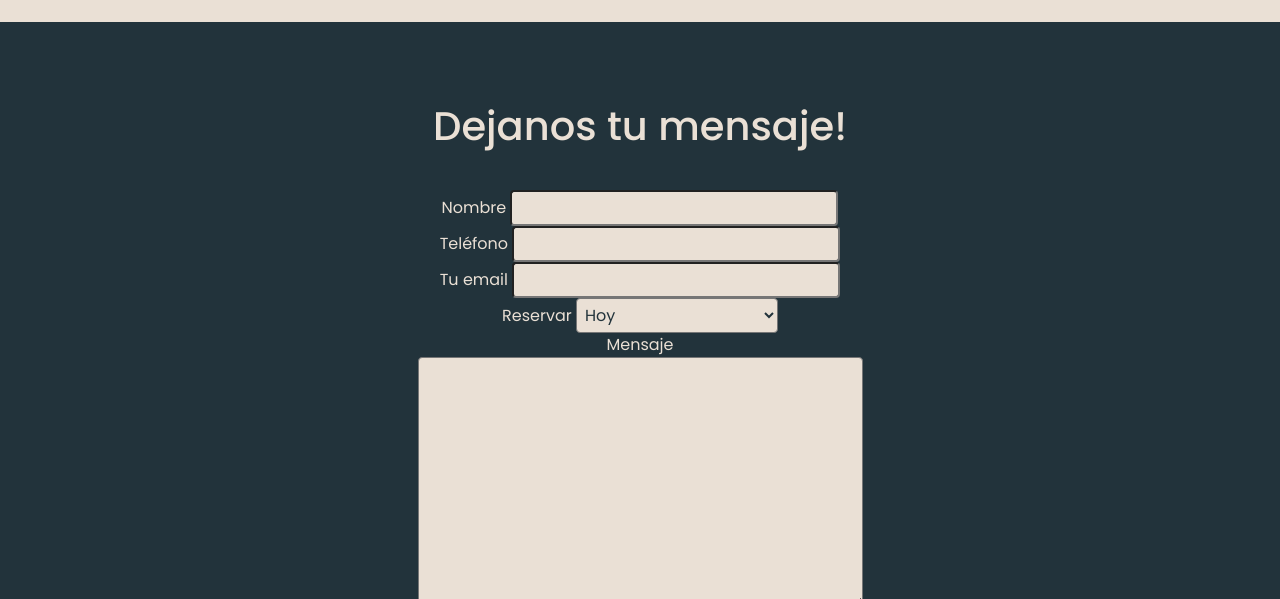
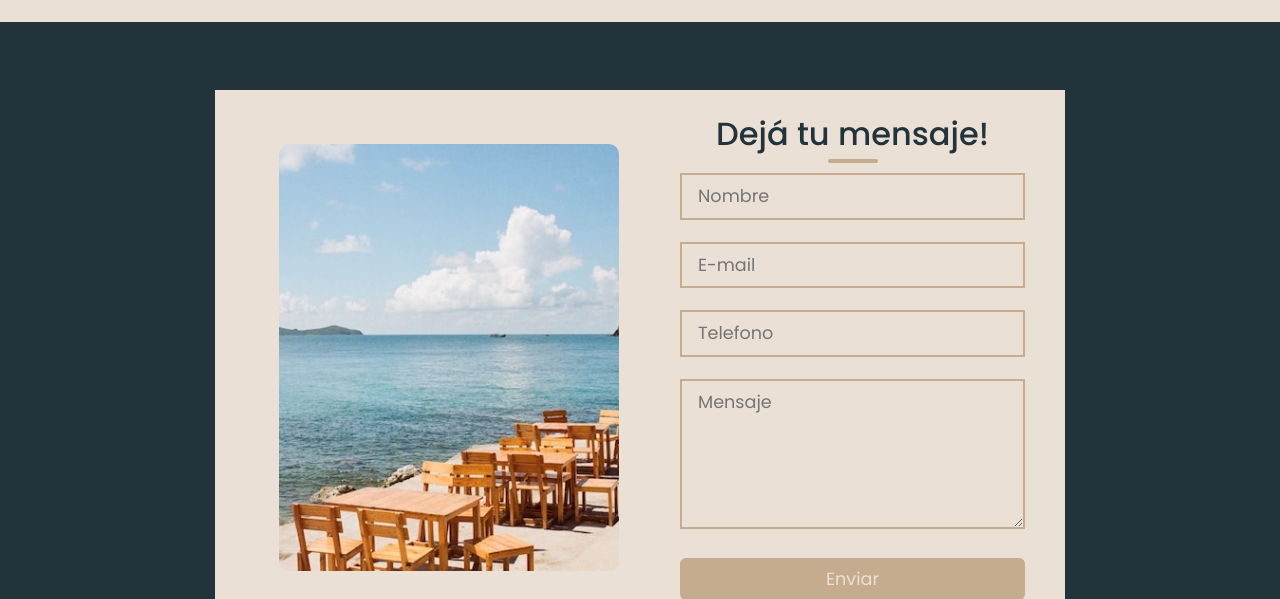
Before and after one commit to bambi2023/entregacoderhousehtmlcss, a website: page pages/contacto.html in a window 1280 px wide. Shown: the part 201-800 px from the top of the page. Drawn offline with nearby package versions, Linux system fonts and the light colour scheme.

Commit message:
correcionForm

```diff
--- a/index.html
+++ b/index.html
@@ -127,7 +127,7 @@
           <div class="card-body">
             <img src="./imagenes/blenddelmar.jpg" class="card-img-top" alt="Tés blend del mar" width="200px" height="200px">
             <h5 class="card-title">Blend del mar</h5>
-            <p class="card-text">Té verde, hierbas y frutos del bosque.</p>
+            <p class="card-text">Té verde con frutos.</p>
             <a href="./pages/blends.html" class="btn btn-primary">Comprar</a>
           </div>
         </div>
@@ -138,7 +138,7 @@
           <div class="card-body">
             <img src="./imagenes/teclasico.jpg" class="card-img-top" alt="Tés blend clásico" width="200px" height="200px">
             <h5 class="card-title">Blend clásico</h5>
-            <p class="card-text">Té negro suave, clasico y orgánico.</p>
+            <p class="card-text">Té negro suave.</p>
             <a href="./pages/blends.html" class="btn btn-primary">Comprar</a>
           </div>
         </div>
@@ -149,7 +149,7 @@
           <div class="card-body">
             <img src="./imagenes/tederosas.jpg" class="card-img-top" alt="Tés blend floral" width="200px" height="200px">
             <h5 class="card-title">Blend floral</h5>
-            <p class="card-text">Té floral con petalos de rosa.</p>
+            <p class="card-text">Té de rosas.</p>
             <a href="./pages/blends.html" class="btn btn-primary">Comprar</a>
           </div>
         </div>
@@ -160,7 +160,7 @@
           <div class="card-body">
             <img src="./imagenes/tedefrutosrojos.jpg" class="card-img-top" alt="Tés blend frutal" width="200px" height="200px">
             <h5 class="card-title">Blend frutal</h5>
-            <p class="card-text">Té de frutos salvajes del bosque.</p>
+            <p class="card-text">Té salvaje del bosque.</p>
             <a href="../pages/shop.html" class="btn btn-primary">Comprar</a>
           </div>
         </div>
--- a/pages/contacto.html
+++ b/pages/contacto.html
@@ -99,7 +99,26 @@
   </nav>
 
     <main class="responsive">
-      <div><h1>Dejanos tu mensaje!</h1></div>
+
+
+      <div class="container">
+        <div class="contact-box">
+          <div class="left"></div>
+          <div class="right">
+            <h2>Dejá tu mensaje!</h2>
+            <input type="text" class="field" placeholder="Nombre">
+            <input type="text" class="field" placeholder="E-mail">
+            <input type="text" class="field" placeholder="Telefono">
+            <textarea placeholder="Mensaje" class="field"></textarea>
+            <button class="btn">Enviar</button>
+          </div>
+        </div>
+      </div>
+
+
+
+
+  <!--     <div><h1>Dejanos tu mensaje!</h1></div>
 
 <section class="main__contact">
   <div class="main__form">
@@ -131,7 +150,7 @@
     </div>
   </form>
 </div>
-</section>
+</section> -->
 </main>
 
 
--- a/scss/_contacto.scss
+++ b/scss/_contacto.scss
@@ -1,5 +1,125 @@
 /* FORMULARIO CONTACTO */
-form {
+
+* {
+  padding: 0;
+  margin: 0;
+  box-sizing: border-box;
+  font-family: "Poppins", sans-serif;
+}
+
+body {
+  height: 100vh;
+  width: 100%;
+}
+
+.container {
+  position: relative;
+  width: 100%;
+  height: 100%;
+  display: flex;
+  justify-content: center;
+  align-items: center;
+  padding: 20px 100px;
+}
+
+.container:after {
+  content: "";
+  position: absolute;
+  width: 100%;
+  height: 100%;
+  left: 0;
+  top: 0;
+  background: url("..") no-repeat center;
+  background-size: cover;
+  filter: blur(50px);
+  z-index: -1;
+}
+.contact-box {
+  max-width: 850px;
+  display: grid;
+  grid-template-columns: repeat(2, 1fr);
+  justify-content: center;
+  align-items: center;
+  text-align: center;
+  background-color: #eae0d5;
+  box-shadow: #0a0908;
+}
+
+.left {
+  background: url("../imagenes/carrusel6.jpg") no-repeat center;
+  background-size: cover;
+  height: 80%;
+  width: 80%;
+  margin-left: 15%;
+  object-fit: cover;
+  border-radius: 10px;
+}
+
+.right {
+  padding: 25px 40px;
+}
+
+h2 {
+  position: relative;
+  padding: 0 0 10px;
+  margin-bottom: 10px;
+  color: #22333b;
+}
+
+h2:after {
+  content: "";
+  position: absolute;
+  left: 50%;
+  bottom: 0;
+  transform: translateX(-50%);
+  height: 4px;
+  width: 50px;
+  border-radius: 2px;
+  background-color: #c6ac8f;
+}
+
+.field {
+  width: 100%;
+  border: 2px solid #c6ac8f;
+  outline: none;
+  background-color: #eae0d5;
+  padding: 0.5rem 1rem;
+  font-size: 1.1rem;
+  color: #22333b;
+  margin-bottom: 22px;
+  transition: 0.3s;
+}
+
+.field:hover {
+  background-color: #c6ac8f;
+}
+
+textarea {
+  min-height: 150px;
+}
+
+.btn {
+  width: 100%;
+  padding: 0.5rem 1rem;
+  background-color: #c6ac8f;
+  color: #eae0d5;
+  font-size: 1.1rem;
+  border: none;
+  outline: none;
+  cursor: pointer;
+  transition: 0.3s;
+}
+
+.btn:hover {
+  background-color: #c6ac8f;
+}
+
+.field:focus {
+  border: 2px solid #22333b;
+  background-color: #eae0d5;
+}
+
+/* form {
   .main__contact {
     @include contactform;
   }
@@ -16,3 +136,4 @@ form {
     background-color: $colorwhite;
   }
 }
+ */
--- a/scss/_mediaqueries.scss
+++ b/scss/_mediaqueries.scss
@@ -53,21 +53,17 @@
   .hero-video {
     display: block;
     margin-bottom: 2rem;
-    padding-left: 5rem;
-    padding-right: 5rem;
-    width: 176px;
-    height: 144px;
+    padding-left: 2rem;
+    padding-right: 2rem;
   }
 }
 
 @media screen and (max-width: 767px) {
   .hero-video {
     display: block;
-    padding-left: 5rem;
-    padding-right: 5rem;
+    padding-left: 2rem;
+    padding-right: 2rem;
     margin-bottom: 2rem;
-    width: 176px;
-    height: 144px;
   }
 }
 
@@ -90,3 +86,24 @@
     color: #c6ac8f;
   }
 }
+
+/* @media screen and (min-width: 767px) {
+  .contact-box {
+    display: flex;
+    flex-direction: column;
+    align-items: center;
+    justify-content: space-between;
+    color: #c6ac8f;
+  }
+} */
+
+/* mq contactform */
+
+@media screen and (max-width: 767px) {
+  .contact-box {
+    grid-template-columns: 1fr;
+  }
+  .left {
+    height: 200px;
+  }
+}
```
Also changed, not shown: pages/blends.html (+12 -12 lines), css/style.css, 1 other file.
